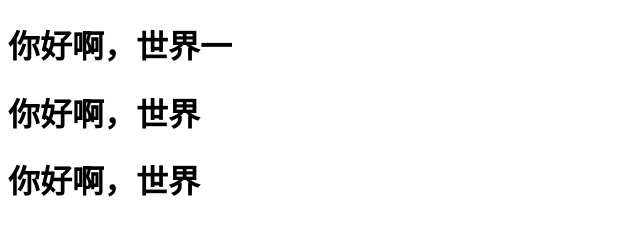
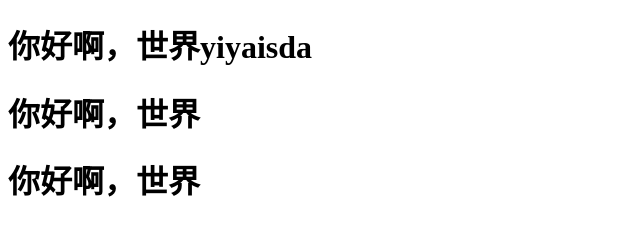
Before and after one commit to zhangfanyitong/test1, a plain HTML site: page index.html in a window 1280 px wide. Shown: the whole page, without its empty margins (0-640 px from the left). Drawn offline with Linux system fonts and the light colour scheme.

Commit message:
Update index.html

```diff
--- a/index.html
+++ b/index.html
@@ -9,7 +9,7 @@
 </head>
 
 <body>
-    <h1>你好啊，世界一</h1>
+    <h1>你好啊，世界yiyaisda</h1>
     <h1>你好啊，世界</h1>
     <h1>你好啊，世界</h1>
 
```
